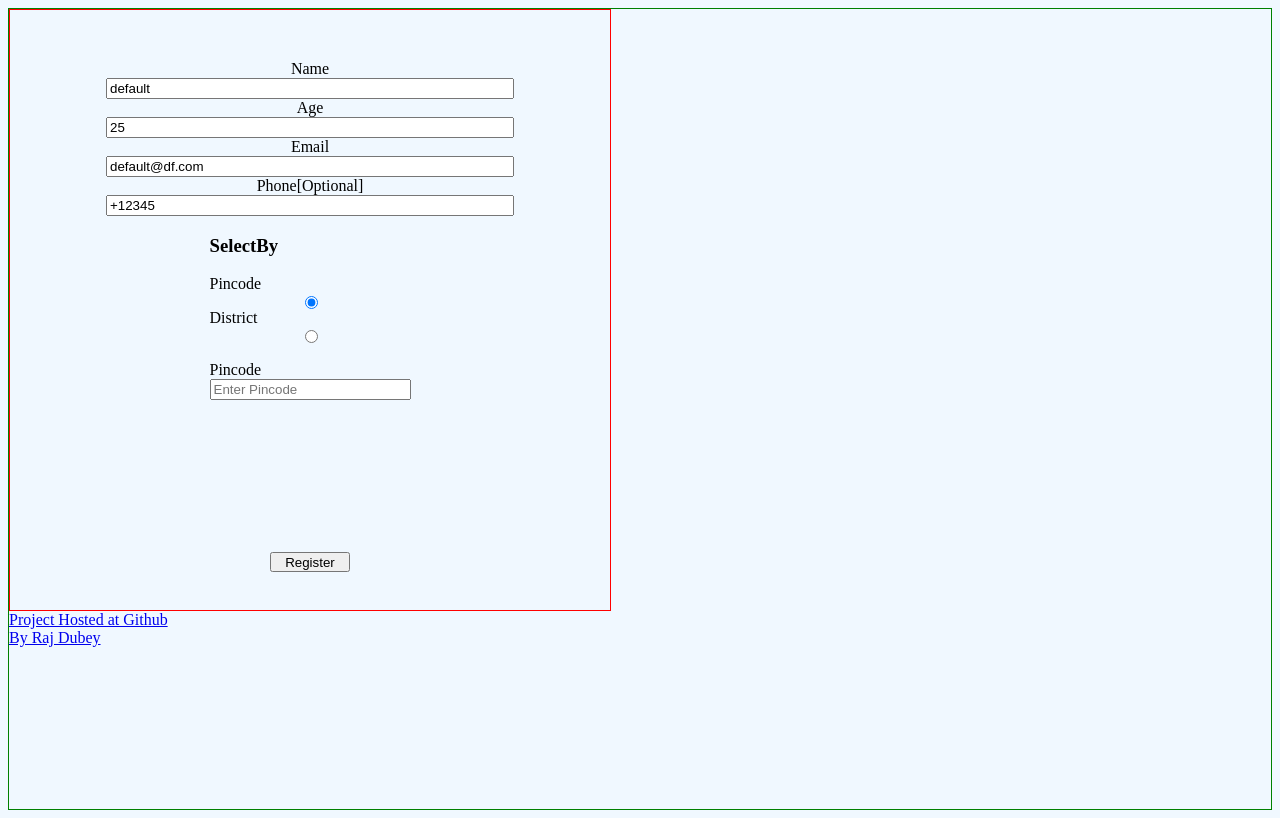
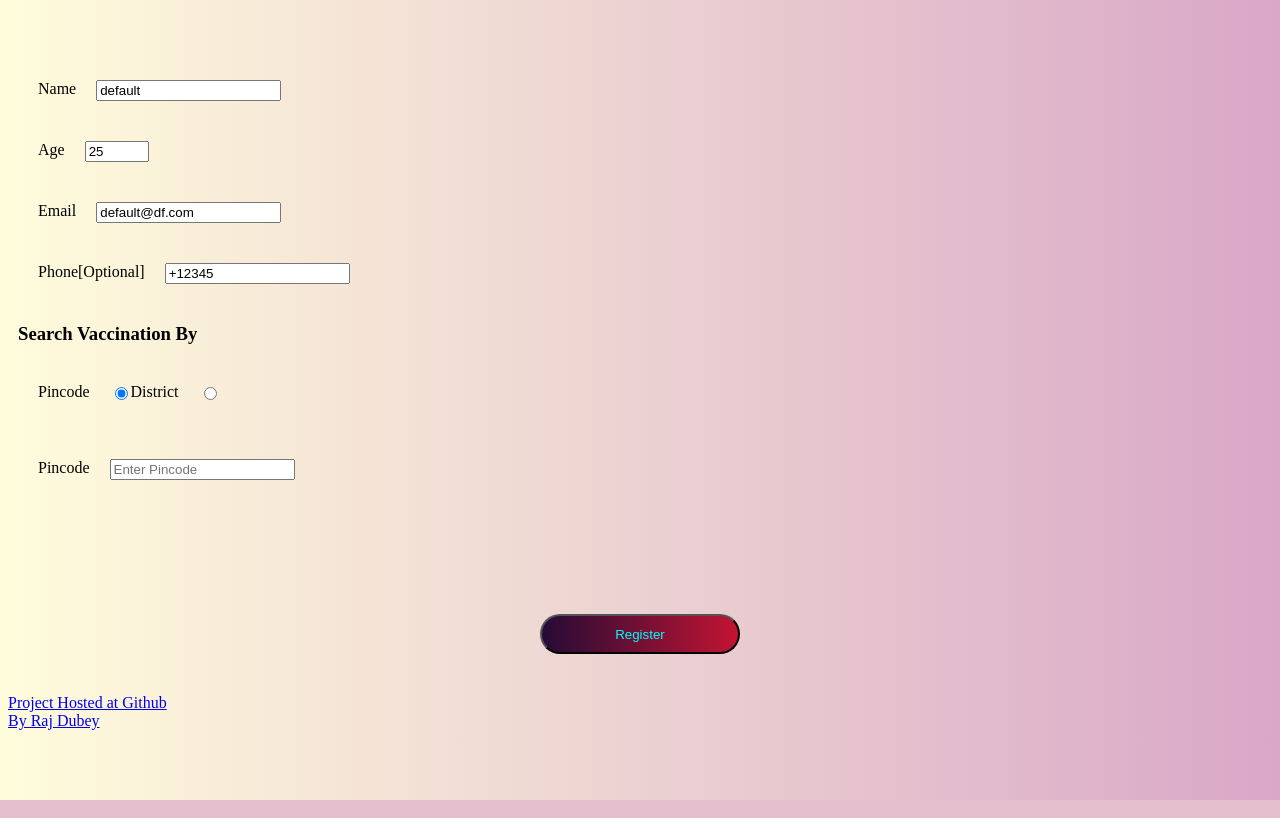
Before and after one commit to authoritydmc/cowin_api_send_email, a Flask app: page / in a window 1280 px wide. Run offline with Flask 2, Linux system fonts and the light colour scheme; parts of the project's set-up code (start-up, migrations or seed data) failed here and were passed over.

Commit message:
Updated Main Page

```diff
--- a/cowin_get_email/static/main.css
+++ b/cowin_get_email/static/main.css
@@ -1,45 +1,66 @@
-body{
-    background-color: aliceblue;
-    border:1px solid green;
-    height:100vh;
+body {
+    background: #d9a7c7;
+    /* fallback for old browsers */
+    background: -webkit-linear-gradient(to right, #fffcdc, #d9a7c7);
+    /* Chrome 10-25, Safari 5.1-6 */
+    background: linear-gradient(to right, #fffcdc, #d9a7c7);
+    /* W3C, IE 10+/ Edge, Firefox 16+, Chrome 26+, Opera 12+, Safari 7+ */
+
+    /* border:1px solid green; */
+
+
 }
 
 
-#form_add_user
-{
-    padding:50px;
-    display:flex;
+#form_add_user {
+    /* border:2px solid green; */
+    padding: 10px;
+    margin: 50px 0;
+
+
+}
+
+#registerBtn {
+    background: #c31432;  /* fallback for old browsers */
+    background: -webkit-linear-gradient(to right, #240b36, #c31432);  /* Chrome 10-25, Safari 5.1-6 */
+    background: linear-gradient(to right, #240b36, #c31432); /* W3C, IE 10+/ Edge, Firefox 16+, Chrome 26+, Opera 12+, Safari 7+ */
+
+    -ms-transform: translate(-50%, -50%);
+    transform: translate(-50%, -50%);
+    margin: 0;
+    position: absolute;
+    border-radius: 20px;
+    height: 40px;
+    width: 200px;
+    color: aqua;
+
+    left: 50%;
+
+    margin-bottom: 50px;
+
+
+}
+
+#form_add_user #name,
+#email,
+#phone,
+#age {
+    display: flex;
     flex-direction: column;
 
-    justify-content: space-evenly;
+}
 
-    width:500px;
-    height:500px;
-    border:1px solid red;
-    align-items: center;
-}
-#registerBtn
-{
-    width:80px;
-    height:20px;
-    text-align:center;
+.text-center {}
+
+#selectby {}
+
+.fields {
+    display: flex !important;
+    padding: 20px;
 
 }
-#form_add_user #name,#email,#phone,#age
-{
-    width:400px;
-    height:65px;
+
+.fields label {
+    margin-right: 20px;
 
 }
-.text-center
-{
-    text-align:center;
-}
-
-#selectby
-{
-
-    display:flex;
-    flex-direction: column;
-    justify-content:space-between;
-}
--- a/cowin_get_email/templates/base.html
+++ b/cowin_get_email/templates/base.html
@@ -14,34 +14,47 @@
 
         <form action="/addUser" method="post" id="form_add_user">
 
+            <div class='fields'>
                 <label for="name">Name</label>
                 <input type="text" required placeholder="Enter Name" name="name" id="name" value='default'>
 
+            </div>
+
+            <div class='fields'>
                 <label for="age">Age</label>
                 <input type="number" name="age" required min="18" max="120" placeholder="Enter Age" id="age" value='25'>
-
+            </div>
+            <div class='fields'>
                 <label for="email">Email</label>
                 <input type="email" name="email" required placeholder="Enter Email" id="email" value='default@df.com'>
-
+            </div>
+            <div class='fields'>
                 <label for="phone">Phone[Optional]</label>
-            <input type="text" name="phone" placeholder="Enter Phone Number" id="phone" value='+12345' placeholder='Enter Phone Number (optional)'>
+                <input type="text" name="phone" placeholder="Enter Phone Number" id="phone" value='+12345'
+                    placeholder='Enter Phone Number (optional)'>
+            </div>
 
             <div id="selectby">
-                <h3>SelectBy</h3>
+                    <h3>Search Vaccination By </h3>
+                <div class='fields'>
+
                     <label for="selectby_pin">Pincode</label>
                     <input type="radio" id="selectby_pin" name="selectby" value="pincode" checked onclick='selectBy(0)'>
 
                     <label for="selectby_dis">District</label>
 
                     <input type="radio" id="selectby_dis" name="selectby" value="district" onclick='selectBy(1)'>
-
+                </div>
                 <br>
 
+                <div class='fields'>
+                    <label for="pincode" id="lblpin">Pincode</label>
+                    <input type="text" name="pincode" placeholder="Enter Pincode" id="pincode" minlength="6"
+                        maxlength="6">
+                </div>
+                <div class='fields'>
 
-                <label for="pincode" id="lblpin" >Pincode</label>
-                <input type="text" name="pincode" placeholder="Enter Pincode" id="pincode" minlength="6" maxlength="6">
-
-                <label for="states" id="lblstates" >State</label>
+                    <label for="states" id="lblstates">State</label>
 
                     <select name="states" id="states" onchange="populateDistricts()">
                         <option value="0">None</option>
@@ -49,7 +62,7 @@
                         <option value='{{id}}'>{{name}}</option>
                         {%endfor%}
                     </select>
-
+                </div>
                 <!-- Now get District by States -->
                 <br>
                 <br>
@@ -57,12 +70,17 @@
 
                 <div id="div_dist">
                     <!-- Insert District Here -->
-                    <label for="districts" id="lbldist" >Select Districts</label>
+                    <div class='fields'>
+
+                        <label for="districts" id="lbldist">Select Districts</label>
                         <select name="districts" id="districts" onchange='changedDistrict()'>
 
                             <option value="0" name="0">None</option>
 
                         </select>
+                    </div>
+
+
                 </div>
                 <br>
                 <input readonly type="text" id="dist_id" name="dist_id" value="">
@@ -70,6 +88,7 @@
 
             </div>
             <Button type="submit" value="submit" id="registerBtn">Register</Button>
+
         </form>
 
 
```
Also changed, not shown: cowin_get_email/static/main.js (+16 -16 lines). Lines whose indentation alone changed are shown as unchanged.
